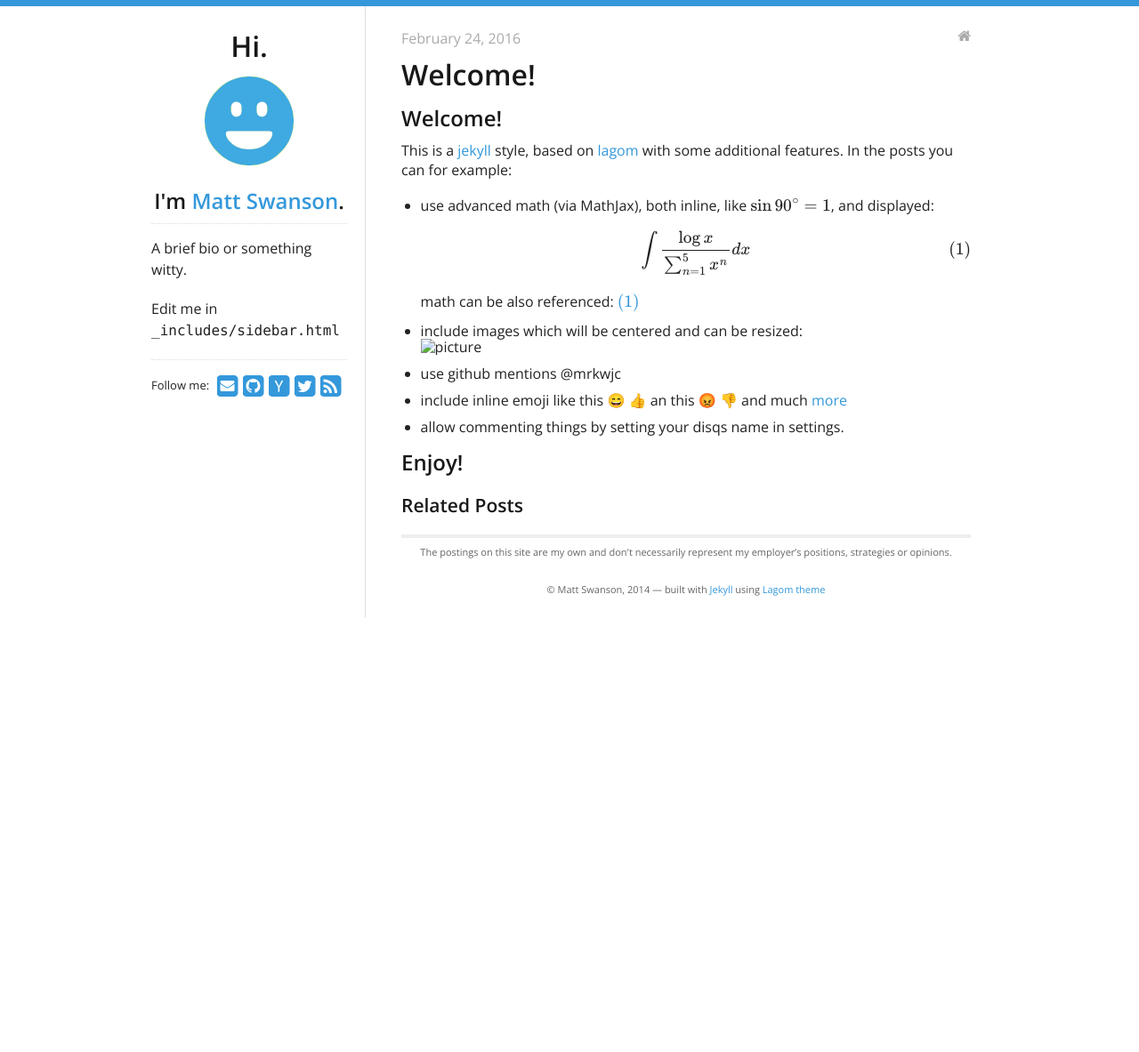
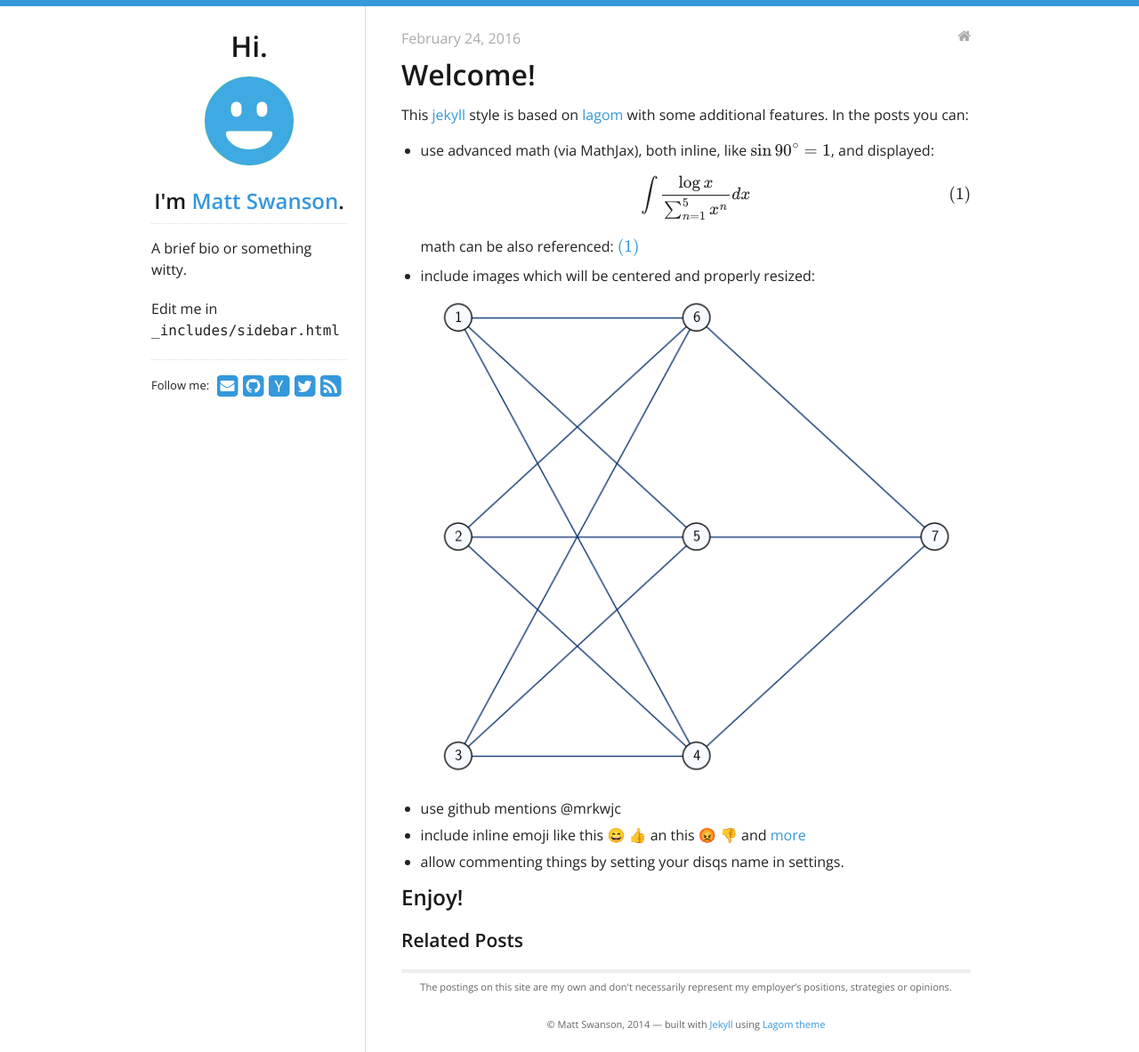
Before and after one commit to swanson/lagom, a Jekyll site: the page built from _posts/2016-02-24-welcome.md, in a window 1280 px wide. Shown: the whole page at 89% size. Built offline with Jekyll 4.4.1, drawn with Linux system fonts in a browser that asks for light colours; nearby versions of some CDN libraries; emoji names are drawn with the system emoji font; formulas are drawn with MathJax 3; before the commit the page ends 907 px from its top, so only the background shows below that.

Commit message:
Modify sample post

```diff
--- a/_posts/2016-02-24-welcome.md
+++ b/_posts/2016-02-24-welcome.md
@@ -5,9 +5,7 @@ categories:
 - blog
 ---
 
-## Welcome!
-
-This is a [jekyll](http://jekyllrb.com/) style, based on [lagom](https://github.com/swanson/lagom) with some additional features. In the posts you can for example:
+This [jekyll](http://jekyllrb.com/) style is based on [lagom](https://github.com/swanson/lagom) with some additional features. In the posts you can:
 
 * use advanced math (via MathJax), both inline, like $\sin{90^{\circ}} = 1$, and displayed:
     \begin{equation}
@@ -15,9 +13,9 @@ This is a [jekyll](http://jekyllrb.com/) style, based on [lagom](https://github.
         \label{eq:1}
     \end{equation}
   math can be also referenced: \eqref{eq:1}
-* include images which will be centered and can be resized: ![picture](/images/testimage.png){:height="400px"}
+* include images which will be centered and properly resized: ![picture](/images/testimage.png)
 * use github mentions @mrkwjc
-* include inline emoji like this :smile: :+1: an this :rage: :-1: and much [more](http://emoji.codes/)
+* include inline emoji like this :smile: :+1: an this :rage: :-1: and [more](http://emoji.codes/)
 * allow commenting things by setting your disqs name in settings.
 
 ## Enjoy!
```
Also changed, not shown: images/testimage.png (added).
